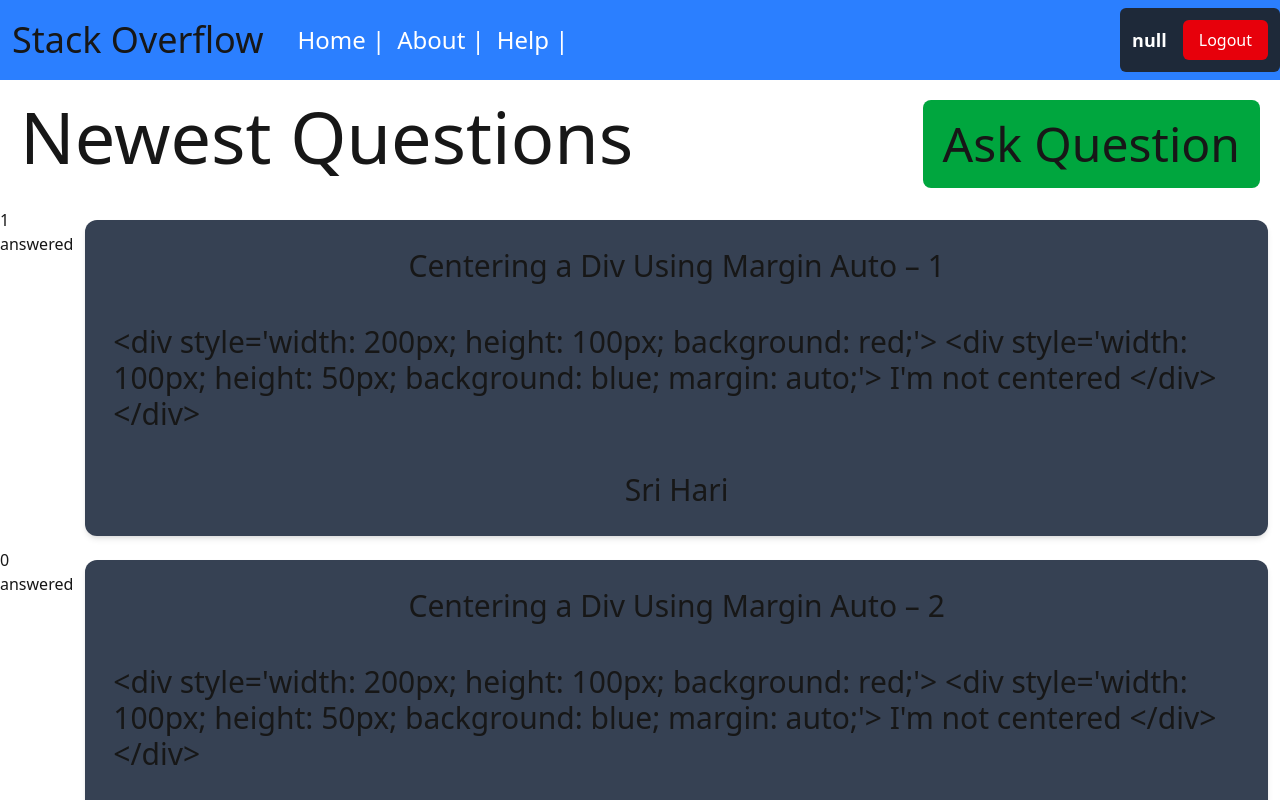
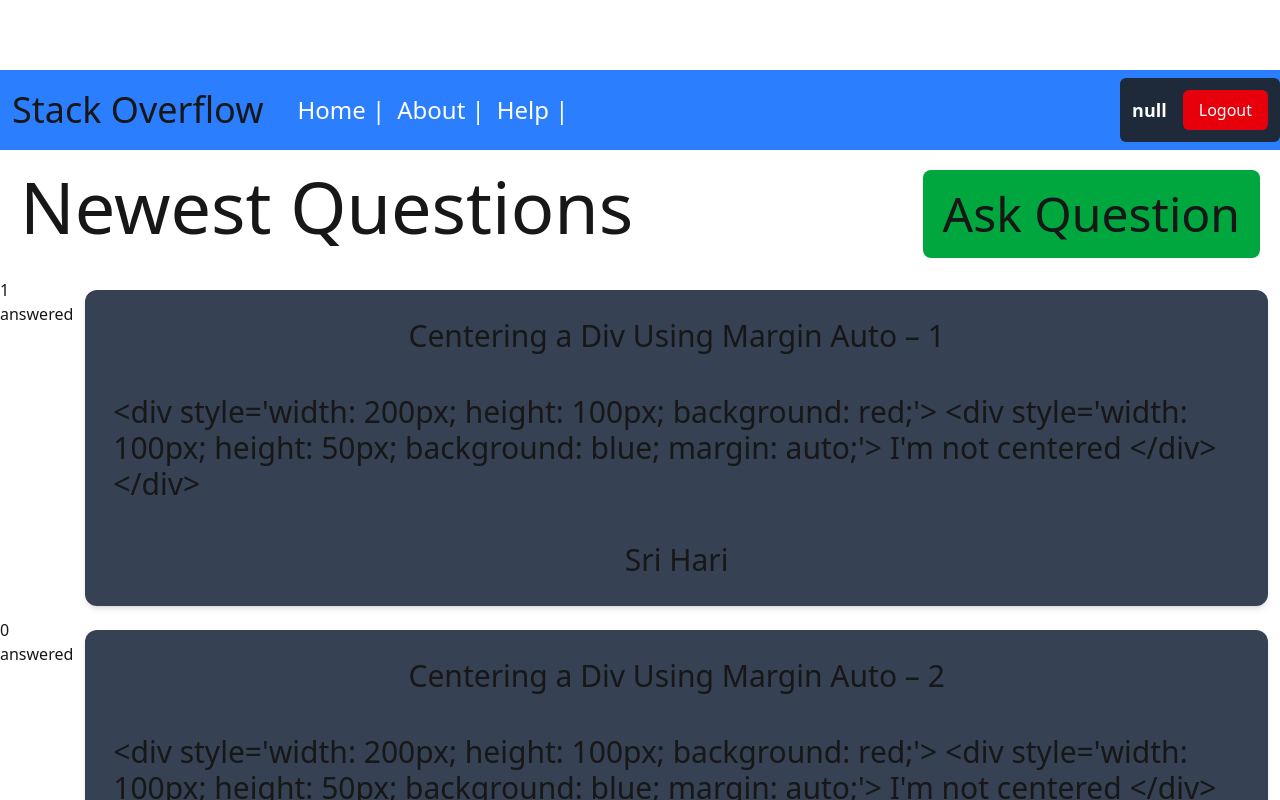
Before and after one commit to Hariking967/NextJS_Basic, a Next.js app in the folder bug-post/: page / in a window 1280 px wide. Shown: the top 800 px of the page. Built offline with nearby package versions, Linux system fonts and the light colour scheme; no server answers.

Commit message:
added padding at top and bottom of the body

```diff
--- a/bug-post/app/globals.css
+++ b/bug-post/app/globals.css
@@ -24,4 +24,6 @@
   color: var(--foreground);
   font-family: Arial, Helvetica, sans-serif;
   @apply font-mono;
+  padding-top:70px;
+  padding-bottom: 270px;
 }
```
